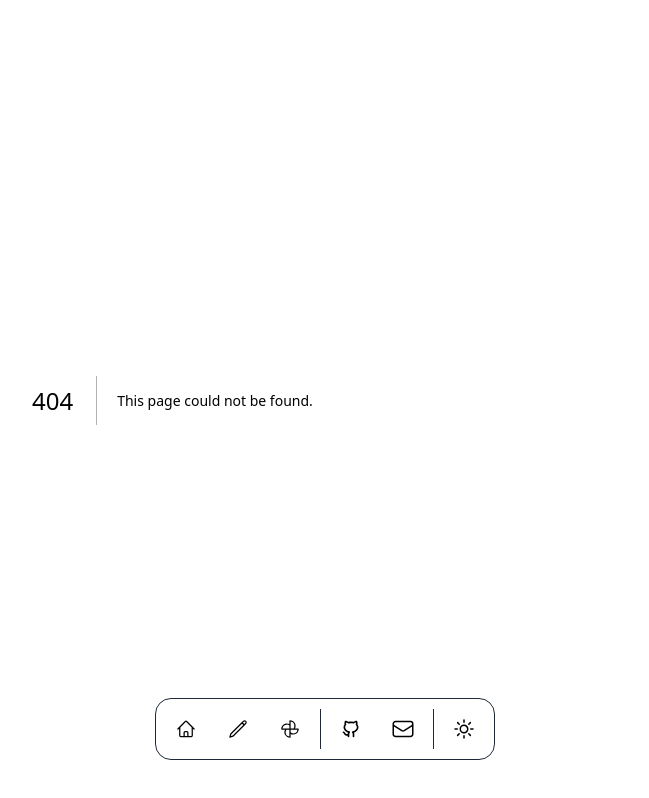
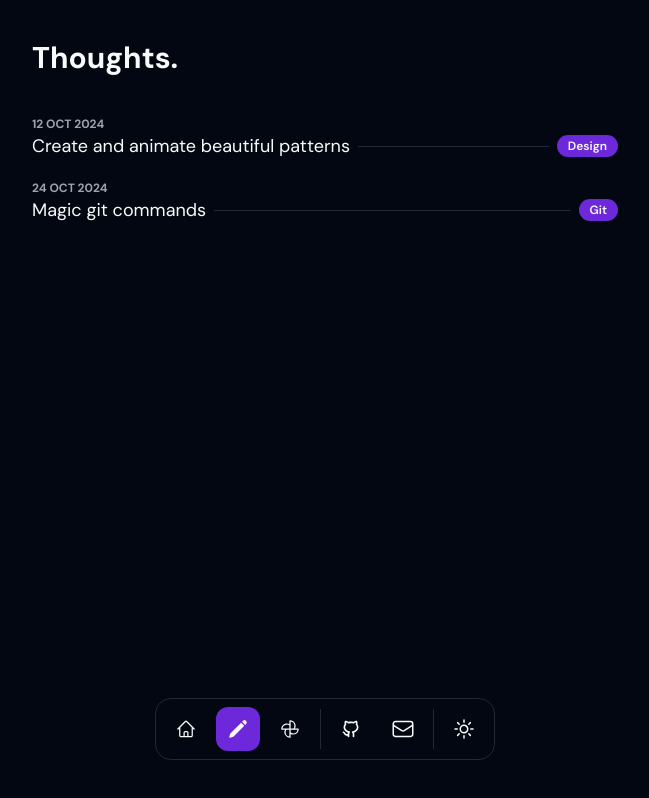
Before and after one commit to moonlitgrace/moonlitgrace.space, a Next.js app: page /thoughts in a window 1280 px wide. Before the commit this address had no page. Shown: the whole page, without its empty margins (315-964 px from the left). Built offline with nearby package versions, Linux system fonts and the light colour scheme.

Commit message:
feat: thoughts page

```diff
--- a/app/layout.tsx
+++ b/app/layout.tsx
@@ -1,5 +1,4 @@
-import type { Metadata } from "next";
-import { Aleo as FontSans } from "next/font/google";
+import { DM_Sans as FontSans } from "next/font/google";
 import { cn } from "@/lib/utils";
 
 // Styles
@@ -10,11 +9,6 @@ const fontSans = FontSans({
   subsets: ["latin"],
   variable: "--font-sans",
 });
-
-export const metadata: Metadata = {
-  title: "moonlitspace | Home",
-  description: "<description>",
-};
 
 export default function RootLayout({
   children,
--- a/app/page.tsx
+++ b/app/page.tsx
@@ -1,4 +1,10 @@
 import MoonlitGraceArt from "@/components/MoonlitGraceArt";
+import { Metadata } from "next";
+
+export const metadata: Metadata = {
+  title: "Home. | moonlitspace",
+  description: "a graceful space",
+};
 
 export default function Home() {
   return <div className="w-full grid place-items-center">
--- /dev/null
+++ b/app/thoughts/page.tsx
@@ -0,0 +1,48 @@
+import { Badge } from "@/components/ui/badge"
+import { Separator } from "@/components/ui/separator"
+import { Metadata } from "next"
+import Link from "next/link"
+
+const MOCK_DATA = [
+  {
+    id: 1,
+    created_at: '12 oct 2024',
+    title: 'Create and animate beautiful patterns',
+    tag: 'Design',
+    slug: 'create-and-animate-beautiful-patterns',
+  },
+  {
+    id: 2,
+    created_at: '24 oct 2024',
+    title: 'Magic git commands',
+    tag: 'Git',
+    slug: 'magic-git-commands',
+  },
+]
+
+export const metadata: Metadata = {
+  title: 'Thoughts. | moonlitspace',
+  description: 'my graceful thoughts',
+}
+
+export default function Thoughts() {
+  return (
+    <main className="w-full flex flex-col gap-10 mt-10">
+      <h2 className="text-3xl font-bold">Thoughts.</h2>
+      <div className="flex flex-col gap-5">
+        {MOCK_DATA.map((item) => (
+          <div key={item.id} className="flex flex-col">
+            <span className="text-xs uppercase font-bold text-muted-foreground">{item.created_at}</span>
+            <div className="flex items-center gap-2">
+              <Link href={`/thoughts/${item.slug}`} className="text-lg relative before:bg-transparent before:absolute before:bottom-1 before:w-full before:h-0.5 before:duration-200 hover:before:bottom-0 hover:before:bg-primary">
+                {item.title}
+              </Link>
+              <Separator className="flex-1" />
+              <Badge>{item.tag}</Badge>
+            </div>
+          </div>
+        ))}
+      </div>
+    </main>
+  )
+}
--- a/components/Navbar.tsx
+++ b/components/Navbar.tsx
@@ -12,7 +12,6 @@ import {
 } from "@/components/ui/tooltip"
 import { Button } from "@/components/ui/button";
 import React from "react";
-import { IconProps } from "@/interfaces/icon";
 import PencilIcon from "@/components/icons/pencil";
 import PhotoIcon from "@/components/icons/photo";
 import GithubIcon from "@/components/icons/github";
@@ -23,22 +22,7 @@ import LightIcon from "@/components/icons/light";
 const Navbar = () => {
   const pathname = usePathname();
 
-  const MAPPING: {
-    links: {
-      [key: string]: {
-        href: string;
-        icon: ({ variant, ...props }: IconProps) => React.JSX.Element;
-        label: string;
-      }
-    },
-    socials: {
-      [key: string]: {
-        link: string;
-        icon: ({ variant, ...props }: IconProps) => React.JSX.Element;
-        label: string;
-      }
-    }
-  } = {
+  const MAPPING = {
     links: {
       home: {
         href: '/',
@@ -46,9 +30,9 @@ const Navbar = () => {
         label: "Home"
       },
       writings: {
-        href: '/writings',
+        href: '/thoughts',
         icon: PencilIcon,
-        label: 'Writings'
+        label: 'Thoughts'
       },
       photos: {
         href: '/photos',
--- /dev/null
+++ b/components/ui/badge.tsx
@@ -0,0 +1,36 @@
+import * as React from "react"
+import { cva, type VariantProps } from "class-variance-authority"
+
+import { cn } from "@/lib/utils"
+
+const badgeVariants = cva(
+  "inline-flex items-center rounded-full border px-2.5 py-0.5 text-xs font-semibold transition-colors focus:outline-none focus:ring-2 focus:ring-ring focus:ring-offset-2",
+  {
+    variants: {
+      variant: {
+        default:
+          "border-transparent bg-primary text-primary-foreground hover:bg-primary/80",
+        secondary:
+          "border-transparent bg-secondary text-secondary-foreground hover:bg-secondary/80",
+        destructive:
+          "border-transparent bg-destructive text-destructive-foreground hover:bg-destructive/80",
+        outline: "text-foreground",
+      },
+    },
+    defaultVariants: {
+      variant: "default",
+    },
+  }
+)
+
+export interface BadgeProps
+  extends React.HTMLAttributes<HTMLDivElement>,
+    VariantProps<typeof badgeVariants> {}
+
+function Badge({ className, variant, ...props }: BadgeProps) {
+  return (
+    <div className={cn(badgeVariants({ variant }), className)} {...props} />
+  )
+}
+
+export { Badge, badgeVariants }
```
